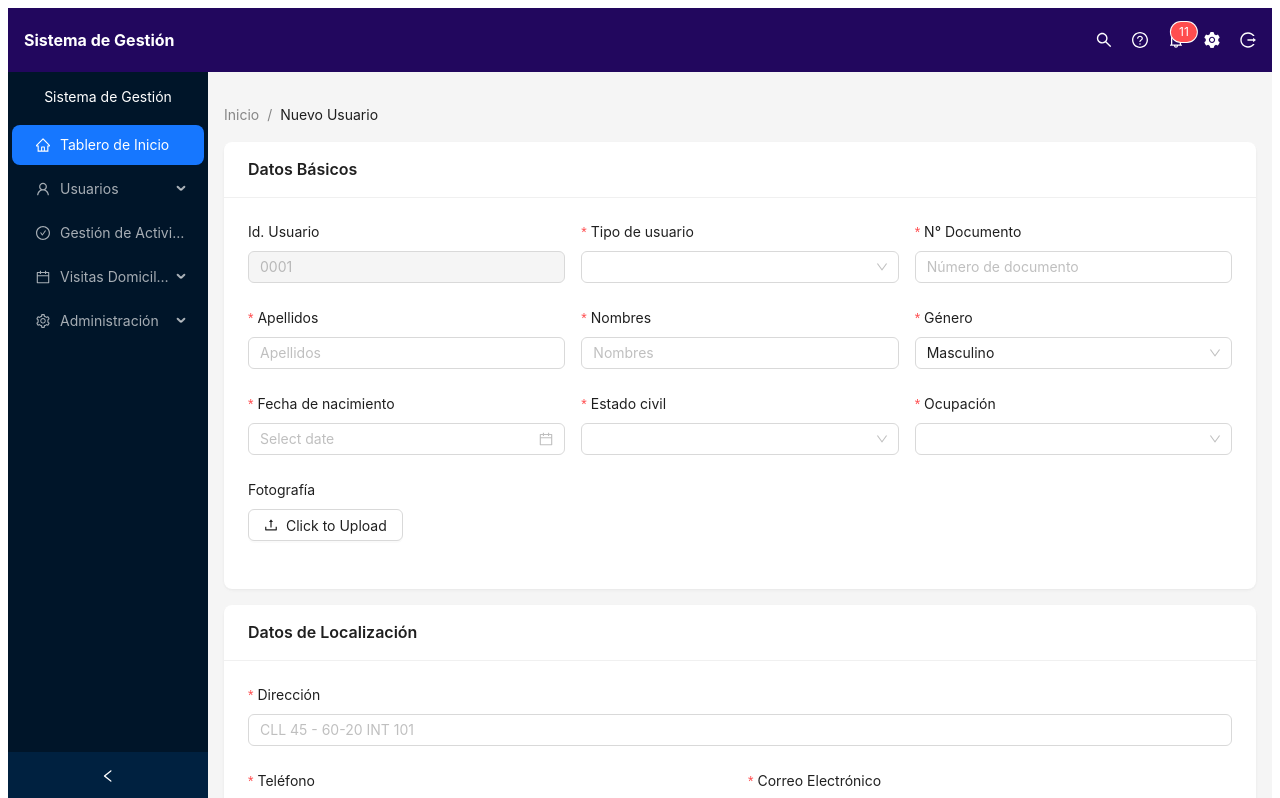
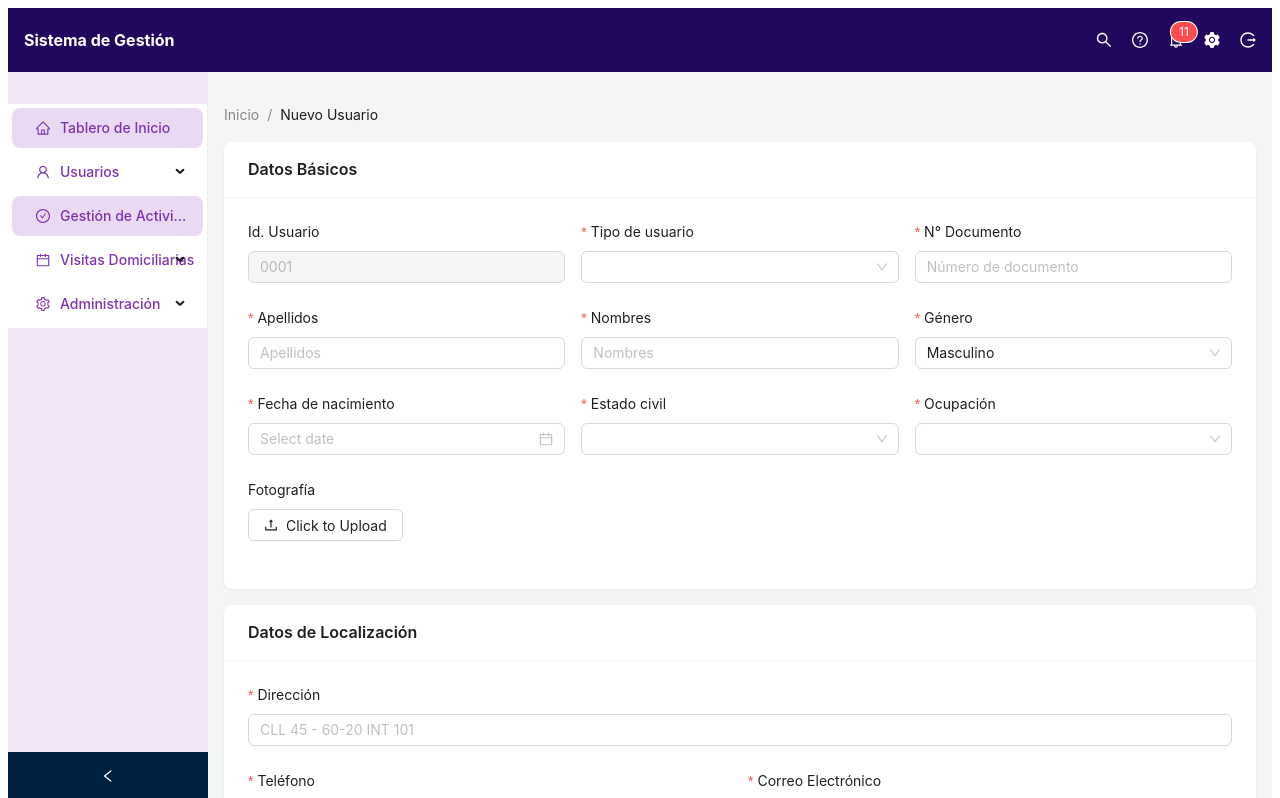
Before and after one commit to Davidvera27/CareLink, a React (Create React App) app in the folder frontend/: page /nuevo-usuario in a window 1280 px wide. Shown: the top 798 px of the page. Built offline with nearby package versions, Linux system fonts and the light colour scheme; sample sign-in values are in the browser's storage.

Commit message:
Update NuevoUsuario.js

```diff
--- a/frontend/src/components/NuevoUsuario.js
+++ b/frontend/src/components/NuevoUsuario.js
@@ -108,51 +108,95 @@ const NuevoUsuario = () => {
 
       <Layout>
         {/* Menú lateral */}
-        <Sider collapsible>
+        <Sider collapsible style={{ backgroundColor: "#F1E6F5" }}>
   <div
     className="logo"
     style={{
-              color: "white",
+      color: "#7F34B4",
       textAlign: "center",
       padding: "16px 0",
+      fontWeight: "bold",
+      fontSize: "16px",
     }}
   >
-            Sistema de Gestión
+
   </div>
-          <Menu theme="dark" defaultSelectedKeys={["1"]} mode="inline">
-            <Menu.Item key="1" icon={<HomeOutlined />}>
+  <Menu
+    theme="light"
+    defaultSelectedKeys={["1"]}
+    mode="inline"
+    style={{
+      backgroundColor: "#FFFFFF",
+      color: "#000000",
+      fontWeight: "500",
+    }}
+  >
+    <Menu.Item
+      key="1"
+      icon={<HomeOutlined style={{ color: "#7F34B4" }} />}
+      style={{
+        color: "#7F34B4",
+        backgroundColor: "#EAD9F2",
+      }}
+    >
       Tablero de Inicio
     </Menu.Item>
 
-            <Menu.SubMenu key="2" icon={<UserOutlined />} title="Usuarios">
-              <Menu.Item key="2.1">Nuevo Usuario</Menu.Item>
-              <Menu.Item key="2.2">Nuevo Reporte Clínico</Menu.Item>
-              <Menu.Item key="2.3">Lista de Usuarios</Menu.Item>
+    <Menu.SubMenu
+      key="2"
+      icon={<UserOutlined style={{ color: "#7F34B4" }} />}
+      title={<span style={{ color: "#7F34B4" }}>Usuarios</span>}
+    >
+      <Menu.Item key="2.1" style={{ color: "#000000" }}>
+        Nuevo Usuario
+      </Menu.Item>
+      <Menu.Item key="2.2" style={{ color: "#000000" }}>
+        Nuevo Reporte Clínico
+      </Menu.Item>
+      <Menu.Item key="2.3" style={{ color: "#000000" }}>
+        Lista de Usuarios
+      </Menu.Item>
     </Menu.SubMenu>
 
-            <Menu.Item key="3" icon={<CheckCircleOutlined />}>
+    <Menu.Item
+      key="3"
+      icon={<CheckCircleOutlined style={{ color: "#7F34B4" }} />}
+      style={{
+        color: "#7F34B4",
+        backgroundColor: "#EAD9F2",
+      }}
+    >
       Gestión de Actividades
     </Menu.Item>
 
     <Menu.SubMenu
       key="4"
-              icon={<CalendarOutlined />}
-              title="Visitas Domiciliarias"
+      icon={<CalendarOutlined style={{ color: "#7F34B4" }} />}
+      title={<span style={{ color: "#7F34B4" }}>Visitas Domiciliarias</span>}
     >
-              <Menu.Item key="4.1">Visitas Programadas</Menu.Item>
-              <Menu.Item key="4.2">Historial de Visitas</Menu.Item>
+      <Menu.Item key="4.1" style={{ color: "#000000" }}>
+        Visitas Programadas
+      </Menu.Item>
+      <Menu.Item key="4.2" style={{ color: "#000000" }}>
+        Historial de Visitas
+      </Menu.Item>
     </Menu.SubMenu>
 
     <Menu.SubMenu
       key="5"
-              icon={<SettingOutlined />}
-              title="Administración"
+      icon={<SettingOutlined style={{ color: "#7F34B4" }} />}
+      title={<span style={{ color: "#7F34B4" }}>Administración</span>}
     >
-              <Menu.Item key="5.1">Configuración General</Menu.Item>
-              <Menu.Item key="5.2">Auditoría</Menu.Item>
+      <Menu.Item key="5.1" style={{ color: "#000000" }}>
+        Configuración General
+      </Menu.Item>
+      <Menu.Item key="5.2" style={{ color: "#000000" }}>
+        Auditoría
+      </Menu.Item>
     </Menu.SubMenu>
   </Menu>
 </Sider>
+
 
         {/* Contenido */}
         <Content style={{ margin: "16px" }}>
```
Lines whose indentation alone changed are shown as unchanged.
